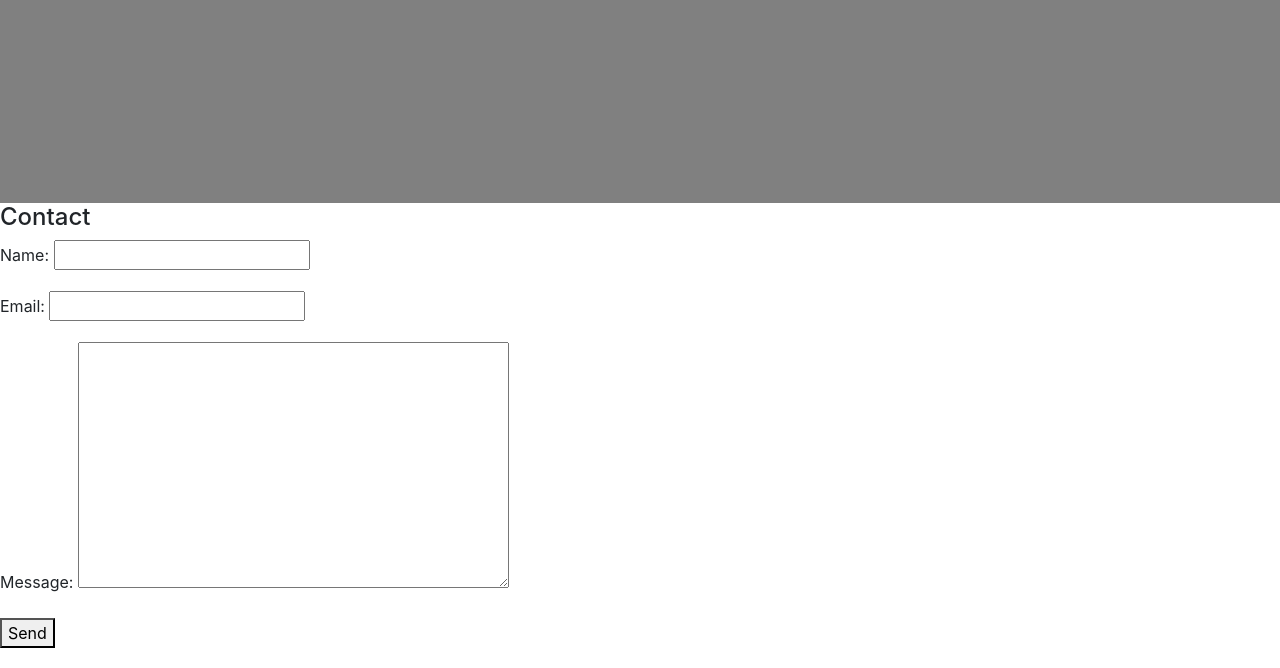
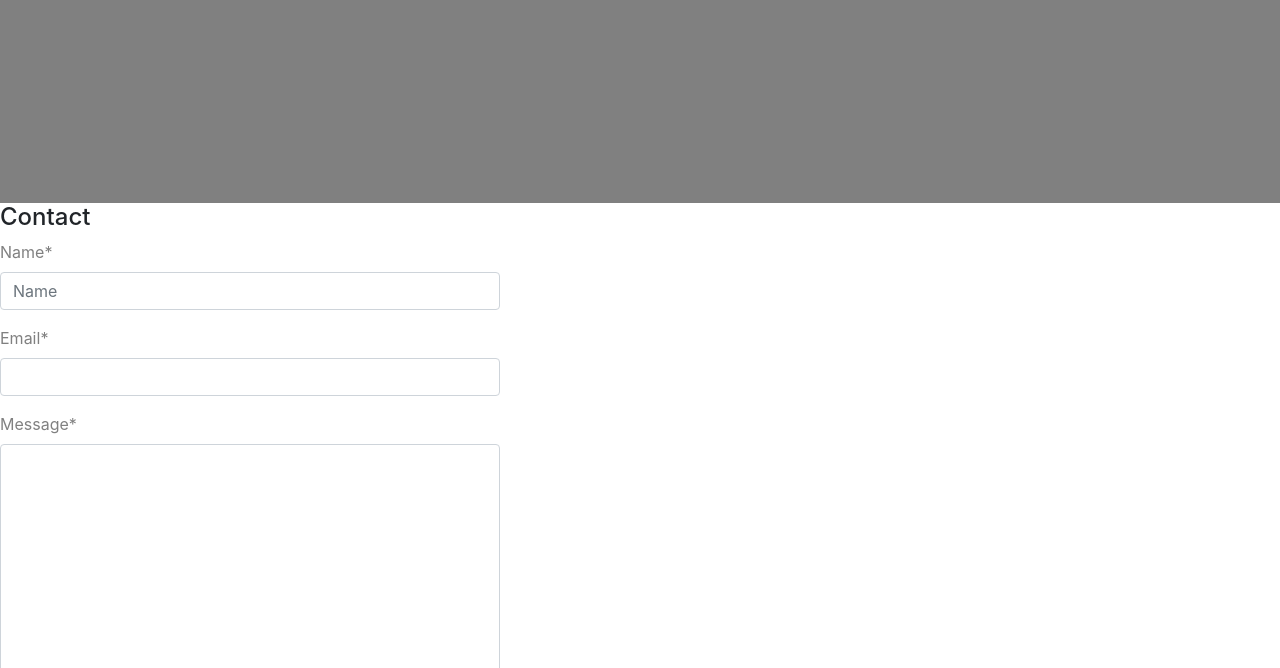
Before and after one commit to brendangaturu/Brendan_Website, a Django app: page /contact/ in a window 1280 px wide; the page is wider, and only the part inside the window is pictured. Shown: the part 597-1265 px from the top of that part. Run offline with Django 3.2, Linux system fonts and the light colour scheme; some libraries are stand-ins or nearby versions; some web fonts are replaced; grey boxes are pictures that could not be loaded.

Commit message:
email form styling

```diff
--- a/brendan/forms.py
+++ b/brendan/forms.py
@@ -1,7 +1,9 @@
 from django import forms
+from crispy_forms.helper import FormHelper
+
 
 class ContactForm(forms.Form):
     """Email contact form"""
-    name = forms.CharField(required=True)
+    name = forms.CharField(widget=forms.TextInput(attrs={'placeholder': 'Name'}))
     email = forms.EmailField(required=True)
-    message = forms.CharField(required=True, widget=forms.Textarea)
+    message = forms.CharField(required=True, widget=forms.Textarea())
--- a/brendan/urls.py
+++ b/brendan/urls.py
@@ -1,8 +1,8 @@
 from django.urls import path
-from .views import HomePageView, ServicesPageView, emailView
+from .views import HomePageView, ServicesPageView, emailview
 
 urlpatterns = [
     path('', HomePageView.as_view(), name='home'),
     path('service/', ServicesPageView.as_view(), name='services'),
-    path('contact/', emailView, name='contact'),
+    path('contact/', emailview, name='contact'),
 ]
--- a/brendan/views.py
+++ b/brendan/views.py
@@ -4,6 +4,7 @@ from django.shortcuts import render, redirect
 from django.views.generic import TemplateView
 from django.urls import reverse_lazy
 from .forms import ContactForm
+
 
 class HomePageView(TemplateView):
     template_name = 'home.html'
@@ -13,7 +14,9 @@ class ServicesPageView(TemplateView):
     template_name = 'services.html'
 
 # working on the contact view
-def emailView(request):
+
+
+def emailview(request):
     if request.method == 'GET':
         form = ContactForm()
     else:
--- a/brendan_project/settings.py
+++ b/brendan_project/settings.py
@@ -33,6 +33,8 @@ ALLOWED_HOSTS = ['*']
 INSTALLED_APPS = [
     # including our app
     'brendan.apps.BrendanConfig',
+    # 3rd part apps
+    'crispy_forms',
     'django.contrib.admin',
     'django.contrib.auth',
     'django.contrib.contenttypes',
@@ -122,3 +124,4 @@ USE_TZ = True
 STATIC_URL = '/static/'
 STATICFILES_DIRS = [os.path.join(BASE_DIR, 'static')]
 EMAIL_BACKEND = 'django.core.mail.backends.console.EmailBackend'
+CRISPY_TEMPLATE_PACK = 'bootstrap4'
--- a/static/css/base.css
+++ b/static/css/base.css
@@ -88,3 +88,13 @@ a.footer-links {
     text-decoration: none;
     color: black;
 }
+
+.email {
+left:50%;
+display: block;
+box-sizing: border-box;
+width: 500px;
+height: 500px;
+color: black;
+align: center;
+}
--- a/templates/contact.html
+++ b/templates/contact.html
@@ -1,13 +1,18 @@
 {% extends 'base.html' %}
+{% load crispy_forms_tags %}
 
 {% block content %}
 
 <h4>Contact</h4>
-<form role="from" action="" method="POST">
+<div class="email" style="color: grey;">
+
+    <form action="" method="POST" novalidate>
     {% csrf_token %}
-    {{ form.as_p }}
+    {{ form|crispy }}
     <button type="submit">Send</button>
-
 </form>
 
+</div>
+
+
 {% endblock content %}
```
Also changed, not shown: 2 other files.
